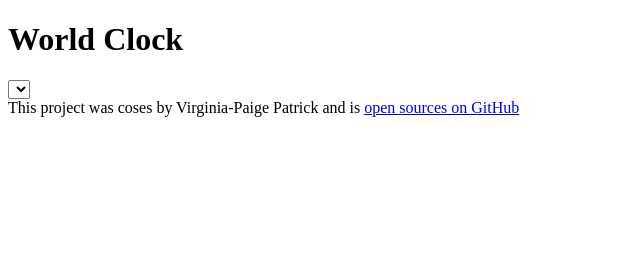
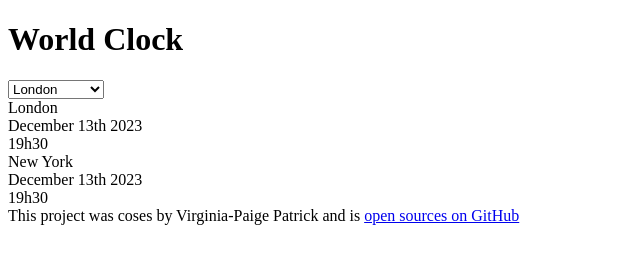
Before and after one commit to VPaigePat/World-Clock, a plain HTML site: page index.html in a window 1280 px wide. Shown: the whole page, without its empty margins (0-640 px from the left). Drawn offline with Linux system fonts and the light colour scheme.

Commit message:
Update index.html
updated the HTML

```diff
--- a/index.html
+++ b/index.html
@@ -8,16 +8,24 @@
   </head>
   <body>
     <div class="worldClockApp">
-      <header>
-        <h1>World Clock</h1>
-      </header>
+      <h1>World Clock</h1>
       <select>
-        <option value="London"></option>
-        <option value="New York"></option>
-        <option value="Tokyo"></option>
-        <option value="Los Angeles"></option>
-        <option value="Moscow"></option>
+        <option value="London">London</option>
+        <option value="New York">New York</option>
+        <option value="Tokyo">Tokyo</option>
+        <option value="Los Angeles">Los Angeles</option>
+        <option value="Auckland">Auckland</option>
       </select>
+      <div class="selectedCity">
+        <div class="city">London</div>
+        <div class="date">December 13th 2023</div>
+        <div class="time">19h30</div>
+      </div>
+      <div class="selectedCity">
+        <div class="city">New York</div>
+        <div class="date">December 13th 2023</div>
+        <div class="time">19h30</div>
+      </div>
       <footer>
         This project was coses by Virginia-Paige Patrick and is
         <a href="https://github.com/VPaigePat/World-Clock" target="_blank">
```
